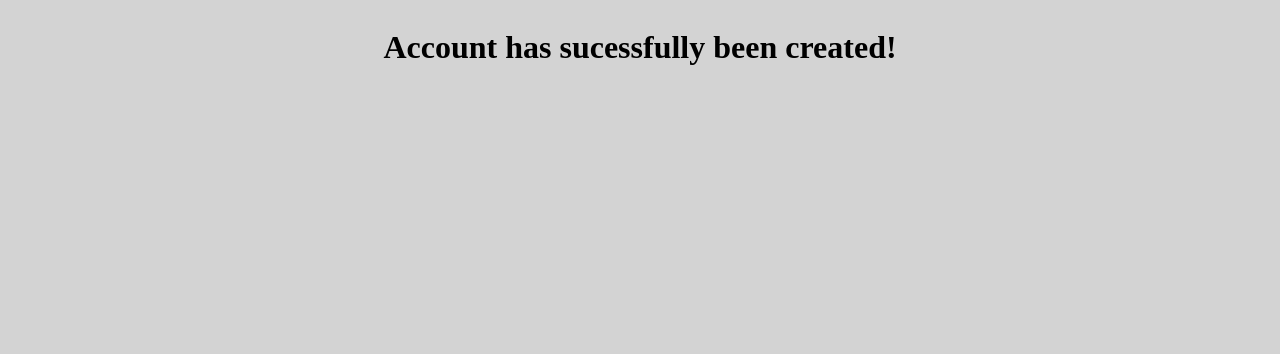
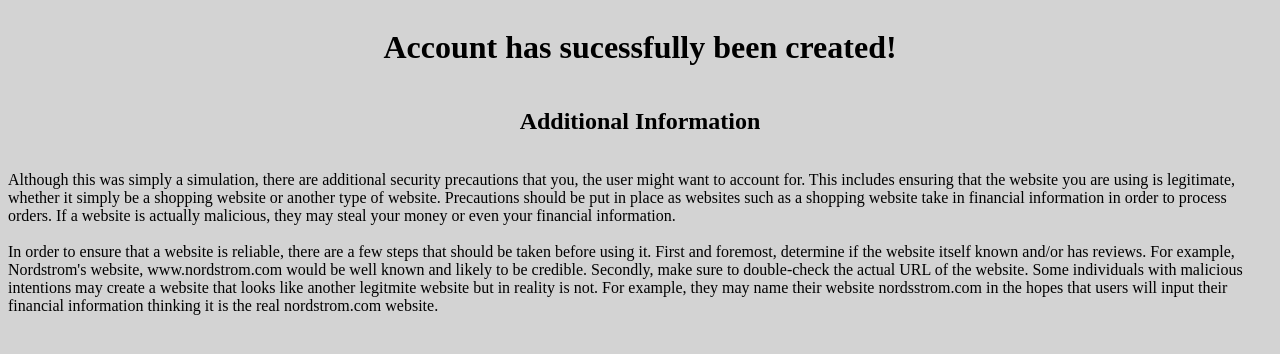
Before and after one commit to jqha/INST364_Simulation, a plain HTML site: page public/submitted.html in a window 1280 px wide. Drawn offline with Linux system fonts and the light colour scheme.

Commit message:
Updated submitted.html
- Added additional information section

```diff
--- a/public/submitted.html
+++ b/public/submitted.html
@@ -11,4 +11,21 @@
     <header>
         <h1>Account has sucessfully been created!</h1>
     </header>
+    <h2>Additional Information</h2>
+    <p>
+        Although this was simply a simulation, there are additional security precautions that you, the user might want
+        to
+        account for. This includes ensuring that the website you are using is legitimate, whether it simply be a
+        shopping website or another type of website. Precautions should be put in place as websites such as a shopping
+        website take in financial information in order to process orders. If a website is actually malicious, they may
+        steal your money or even your financial information.
+        <br><br>
+        In order to ensure that a website is reliable, there are a few steps that should be taken before using it. First
+        and foremost, determine if the website itself known and/or has reviews.
+        For example, Nordstrom's website, www.nordstrom.com would be well known and likely to be credible. Secondly,
+        make sure to double-check the actual URL of the website.
+        Some individuals with malicious intentions may create a website that looks like another legitmite website but in
+        reality is not. For example, they may name their website nordsstrom.com in the hopes that users will input their
+        financial information thinking it is the real nordstrom.com website.
+    </p>
 </body>
```
